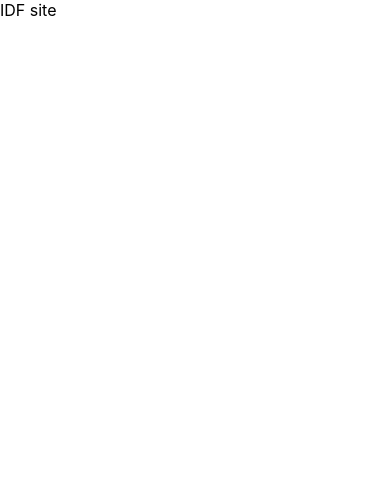
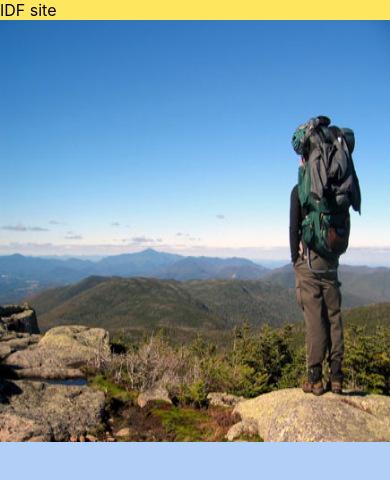
Before and after one commit to sukenik/HighTecs, a React (Create React App) app: page / in a window 390 px wide. Shown: the top 480 px of the page. Built offline with nearby package versions, Linux system fonts and the light colour scheme.

Commit message:
Finished responsive Main Page Layout

```diff
--- a/src/App.tsx
+++ b/src/App.tsx
@@ -1,5 +1,5 @@
 import './App.css';
-import { MainPageLayout } from './Layouts/MainPageLayout';
+import { MainPageLayout } from './Layouts/MainPageLayout/MainPageLayout';
 
 function App() {
   return (
--- a/src/Layouts/MainPageLayout.tsx
+++ /dev/null
@@ -1,11 +0,0 @@
-import React from "react";
-
-export const MainPageLayout: React.FC = () => {
-    return (
-        <>
-            <header>IDF site</header>
-            <img src="" alt="" />
-            <div id="status-chain"></div>
-        </>
-    );
-};
--- /dev/null
+++ b/src/Layouts/MainPageLayout/MainPageLayout.css
@@ -0,0 +1,21 @@
+header {
+    background-color: #FDE75F;
+}
+#main-page-layout {
+    height: 100vh;
+    width: 100vw;
+    background-color: #B2D0F7;
+    display: flex;
+    flex-direction: column;
+}
+img {
+    width: 100vw;
+    height: 50%;
+    max-width: 50vw;
+    align-self: center;
+}
+@media only screen and (max-width: 600px) {
+    img {
+        max-width: 100%;
+    }
+}
--- /dev/null
+++ b/src/Layouts/MainPageLayout/MainPageLayout.tsx
@@ -0,0 +1,12 @@
+import React from "react";
+import mainPicture from '../../Assets/hiking-istock1_C.jpg';
+import './MainPageLayout.css';
+
+export const MainPageLayout: React.FC = () => {
+    return (
+        <div id="main-page-layout">
+            <header>IDF site</header>
+            <img src={mainPicture} alt="traveling person" />
+        </div>
+    );
+};
```
Also changed, not shown: src/Assets/hiking-istock1_C.jpg (added).
